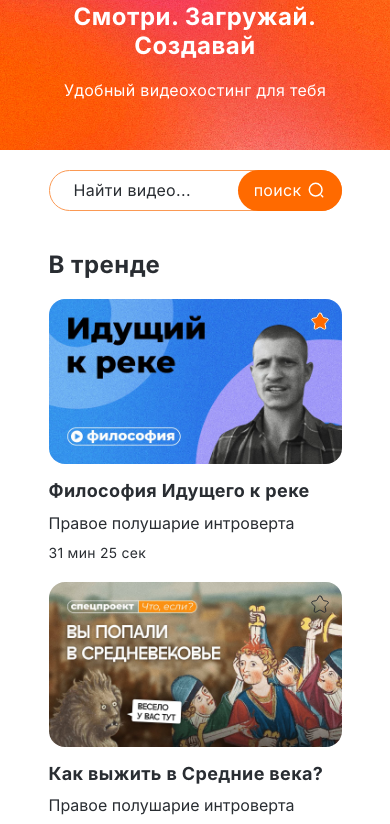
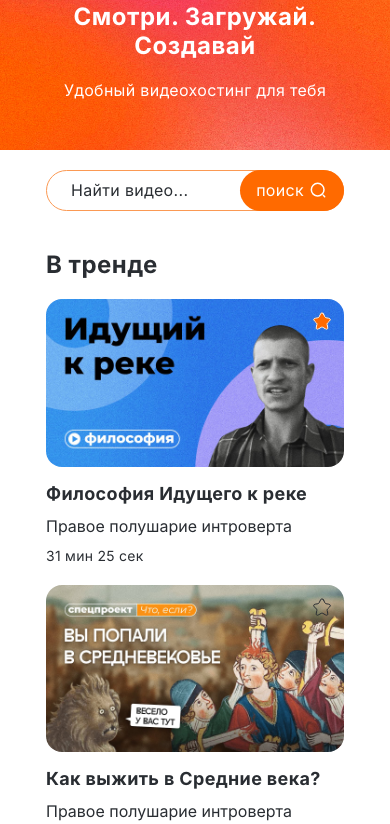
Before and after one commit to TatianaYakushonok/You-Tvideo, a plain HTML site: page index.html in a window 390 px wide. Shown: the part 59-883 px from the top of the page. Drawn offline with Linux system fonts and the light colour scheme.

Commit message:
fix: padding for mobile (Fri, 20 Oct 2023 08:42:39 +0700)

```diff
--- a/styles/base.css
+++ b/styles/base.css
@@ -107,7 +107,7 @@ iframe {
   --container-width: 1260px;
   --container-offset: 30px;
   max-width: calc(var(--container-width) + var(--container-offset) * 2);
-  /*padding: 0 var(--container-offset);*/
+  padding: 0 var(--container-offset);
   margin: 0 auto;
 }
 
@@ -125,7 +125,7 @@ iframe {
 
 @media (max-width: 470px) {
   .container {
-    --container-width: 273px;
+    --container-width: 298px;
     --container-offset: 10px;
   }
 }
```
